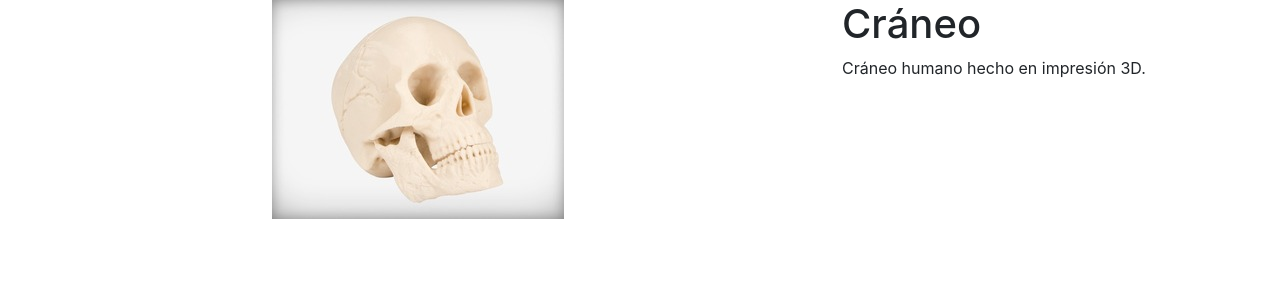
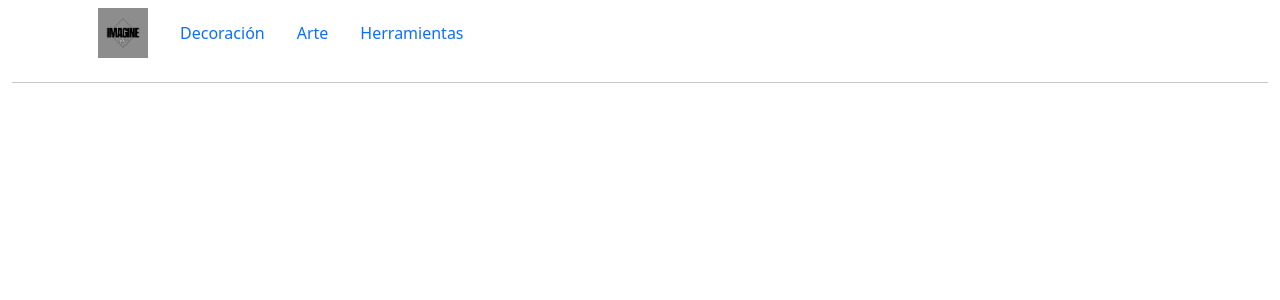
Before and after one commit to Sergiorgw/ReactProyecto.github.io, a React (Create React App) app: page / in a window 1280 px wide. Shown: the top 300 px of the page. Built offline with nearby package versions, Linux system fonts and the light colour scheme.

Commit message:
agregando menu

```diff
--- a/src/App.css
+++ b/src/App.css
@@ -1,38 +1,3 @@
-.App {
-  text-align: center;
+.fondo-claro {
+  background-color: #90b6b4;
 }
-
-.App-logo {
-  height: 40vmin;
-  pointer-events: none;
-}
-
-@media (prefers-reduced-motion: no-preference) {
-  .App-logo {
-    animation: App-logo-spin infinite 20s linear;
-  }
-}
-
-.App-header {
-  background-color: #282c34;
-  min-height: 100vh;
-  display: flex;
-  flex-direction: column;
-  align-items: center;
-  justify-content: center;
-  font-size: calc(10px + 2vmin);
-  color: white;
-}
-
-.App-link {
-  color: #61dafb;
-}
-
-@keyframes App-logo-spin {
-  from {
-    transform: rotate(0deg);
-  }
-  to {
-    transform: rotate(360deg);
-  }
-}
--- a/src/App.js
+++ b/src/App.js
@@ -1,21 +1,12 @@
-// import logo from './logo.svg';
 import './App.css';
+import NavBar from './assets/NavBar';
+
 
 function App() {
-  let imagen = "craneo.jpg"
-  let nombre = "Cráneo"
-  let descripcion = "Cráneo humano hecho en impresión 3D."
   return (
-    <div className='container'>
-      <div className='row'>
-        <div className='col md-4 offset-md-2'>
-          <img src={imagen} alt= "cráneo" className='img-fluid'/>
-        </div>
-        <div className='col-md-4'>
-          <h1>{nombre}</h1>
-          <p>{descripcion}</p>
-        </div>
-      </div>
+    <div className='container-fluid'>
+      <NavBar />
+      <hr />
     </div>
   );
 }
--- /dev/null
+++ b/src/assets/NavBar.jsx
@@ -0,0 +1,25 @@
+import React from "react";
+import logo from "./images/logo3D.png";
+
+const NavBar = () => {
+    return (
+        <div className="container">
+            <ul className="nav d-flex align-items-center">
+                <li className="nav-item">
+                    <a className="nav-link active" aria-current="page" href="https://www.google.com.ar/"><img src={logo} width="50" alt="Imagine 3D" /></a>
+                </li>
+                <li className="nav-item">
+                    <a className="nav-link link_header" href="https://www.google.com.ar/">Decoración</a>
+                </li>
+                <li className="nav-item">
+                    <a className="nav-link link_header" href="https://www.google.com.ar/">Arte</a>
+                </li>
+                <li className="nav-item">
+                    <a className="nav-link link_header" href="https://www.google.com.ar/">Herramientas</a>
+                </li>
+            </ul>
+        </div>
+    )
+}
+
+export default NavBar;
--- a/src/index.js
+++ b/src/index.js
@@ -1,8 +1,6 @@
 import React from 'react';
 import ReactDOM from 'react-dom/client';
-import './index.css';
 import App from './App';
-import reportWebVitals from './reportWebVitals';
 
 const root = ReactDOM.createRoot(document.getElementById('root'));
 root.render(
@@ -10,8 +8,3 @@ root.render(
     <App />
   </React.StrictMode>
 );
-
-// If you want to start measuring performance in your app, pass a function
-// to log results (for example: reportWebVitals(console.log))
-// or send to an analytics endpoint. Learn more: https://bit.ly/CRA-vitals
-reportWebVitals();
```
Also changed, not shown: src/components/nav-bar.jsx (deleted, +0 -12 lines), src/assets/images/logo3D.png (added).
